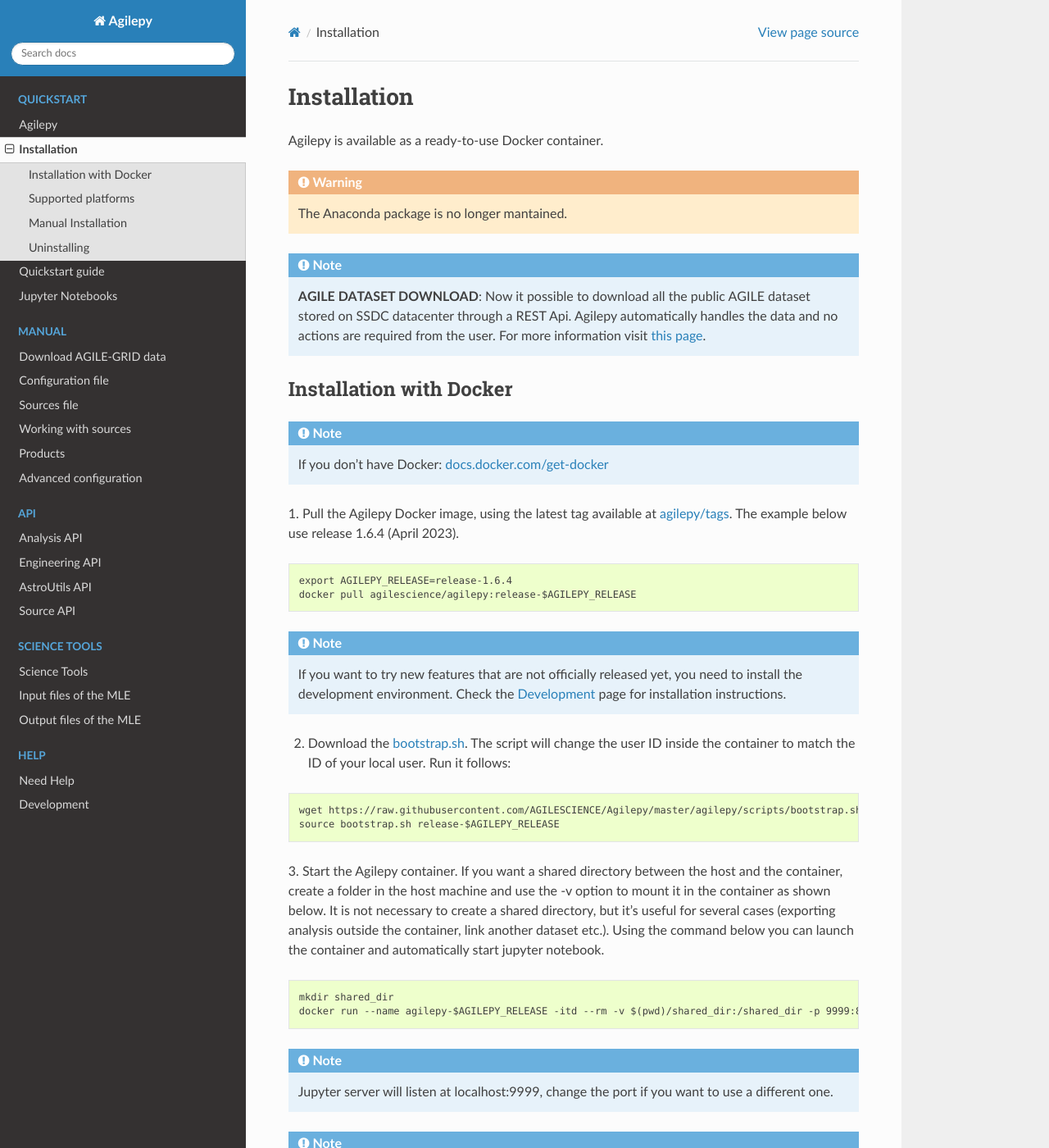
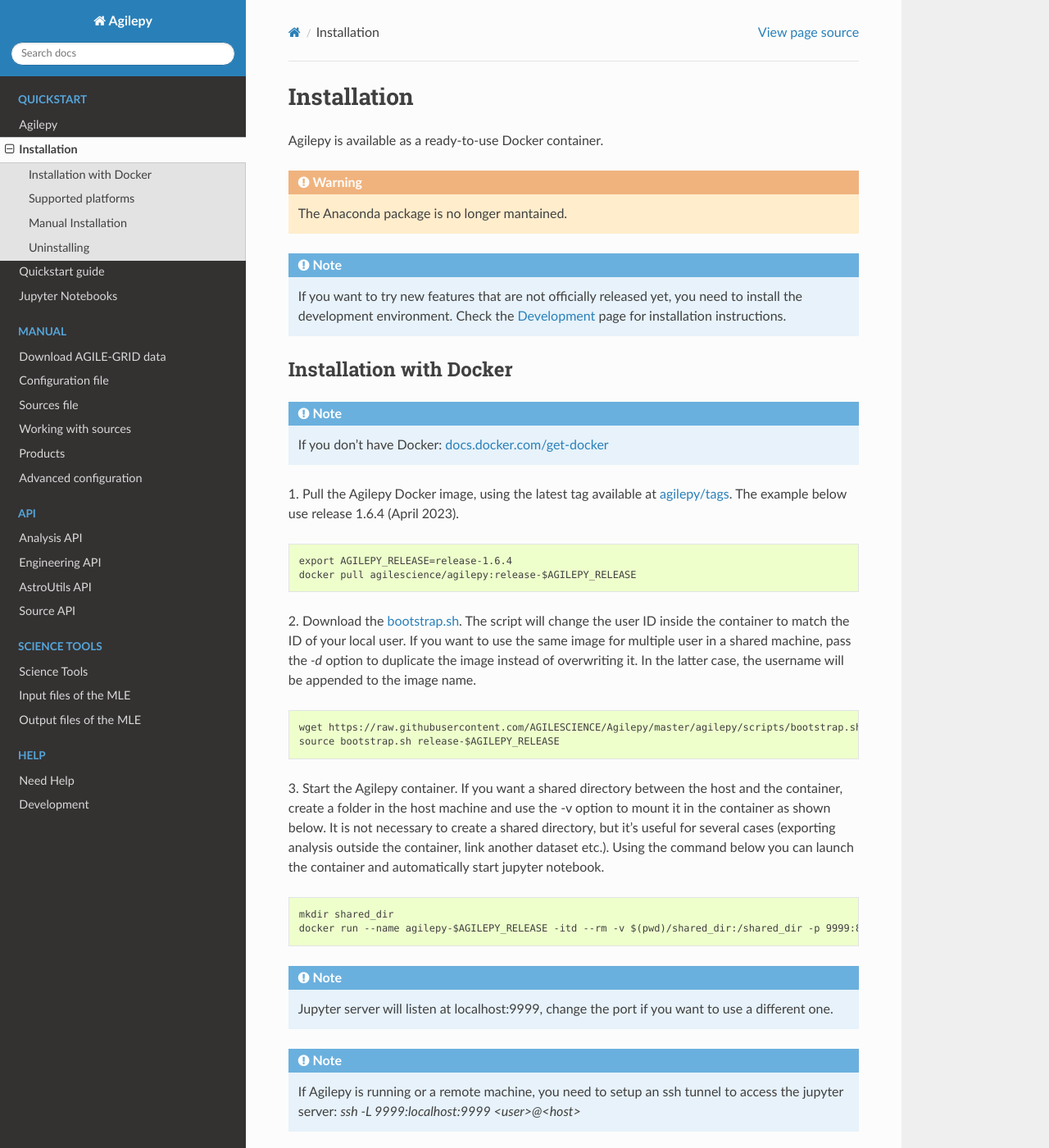
Before and after one commit to AGILESCIENCE/Agilepy, a Sphinx documentation site: the page built from docs/source/quickstart/installation.rst, in a window 1280 px wide and 1400 px high. Shown: the whole window at 82% size. Built offline with Sphinx 7.4.7 and the Read the Docs theme 2.0.0, drawn with Linux system fonts in a browser that asks for light colours.

Commit message:
Improve docker image and docs

```diff
--- a/docs/source/quickstart/installation.rst
+++ b/docs/source/quickstart/installation.rst
@@ -5,10 +5,8 @@
 
 .. warning:: The Anaconda package is no longer mantained.
 
-.. note:: **AGILE DATASET DOWNLOAD**:
-          Now it possible to download all the public AGILE dataset stored on SSDC datacenter through a REST Api.
-          Agilepy automatically handles the data and no actions are required from the user.
-          For more information visit `this page <../manual/agile_grid_data.html>`_.
+.. note:: If you want to try new features that are not officially released yet, you need to install the development environment.
+          Check the `Development <../help/development.html>`_ page for installation instructions.
 
 Installation with Docker
 ^^^^^^^^^^^^^^^^^^^^^^^^
@@ -24,11 +22,10 @@
     export AGILEPY_RELEASE=release-1.6.4
     docker pull agilescience/agilepy:release-$AGILEPY_RELEASE
 
-.. note:: If you want to try new features that are not officially released yet, you need to install the development environment.
-          Check the `Development <../help/development.html>`_ page for installation instructions.
 
-2. Download the `bootstrap.sh <https://github.com/AGILESCIENCE/Agilepy/blob/master/agilepy/scripts/bootstrap.sh>`_. The script will change the user ID inside the container to match the ID of your local user.
-   Run it follows:
+2. Download the `bootstrap.sh <https://github.com/AGILESCIENCE/Agilepy/blob/master/agilepy/scripts/bootstrap.sh>`_.
+The script will change the user ID inside the container to match the ID of your local user. If you want to use the same image for multiple user
+in a shared machine, pass the `-d` option to duplicate the image instead of overwriting it. In the latter case, the username will be appended to the image name.
 
 .. code-block::
 
--- a/docs/source/quickstart/main.rst
+++ b/docs/source/quickstart/main.rst
@@ -10,6 +10,11 @@
 Agilepy provides the last version of the available Science Tools (BUILD25), the H0025 instrument response functions (IRFs), and the latest version of the diffuse Galactic emission model.
 
 Agilepy (and its dependencies) can be easily installed using Anaconda (https://www.anaconda.com/).
+
+.. note:: **AGILE DATASET DOWNLOAD**:
+          Now it possible to download all the public AGILE dataset stored on SSDC datacenter through a REST Api.
+          Agilepy automatically handles the data and no actions are required from the user.
+          For more information visit `this page <../manual/agile_grid_data.html>`_.
 
 AGILE
 ^^^^^^
```
Also changed, not shown: docs/source/help/development.rst (+15 -7 lines), 3 other files.
